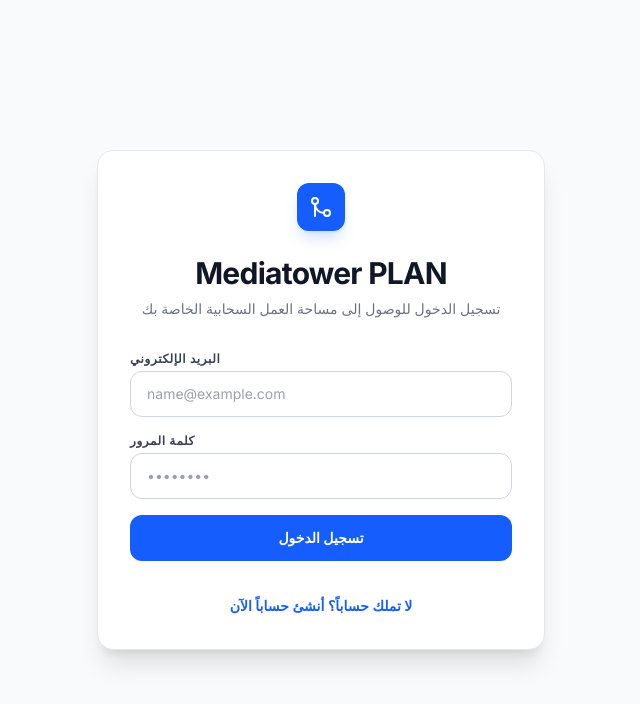
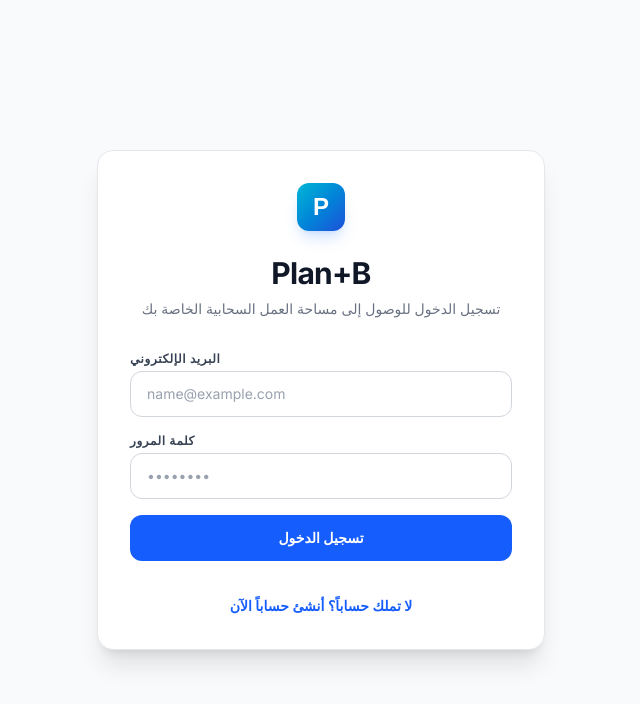
Before and after one commit to irou80naima-byte/mediatower, a React (Vite) app: page / in a window 1280 px wide. Shown: the top 704 px of the page, without its empty margins (319-959 px from the left). Built offline with nearby package versions, Linux system fonts and the light colour scheme.

Commit message:
feat: rebrand to Plan+B and update logo

```diff
--- a/import_db.js
+++ b/import_db.js
@@ -11,7 +11,7 @@
 const askQuestion = (query) => new Promise((resolve) => rl.question(query, resolve));
 
 async function main() {
-  console.log('\n=== أداة تهيئة قاعدة بيانات Mediatower PLAN ===\n');
+  console.log('\n=== أداة تهيئة قاعدة بيانات Plan+B ===\n');
   console.log('يرجى إدخال بيانات الاتصال بقاعدة بيانات MySQL التي حصلت عليها من Aiven.io:\n');
 
   const host = await askQuestion('اسم المضيف (Host): ');
--- a/index.html
+++ b/index.html
@@ -3,7 +3,7 @@
   <head>
     <meta charset="UTF-8" />
     <meta name="viewport" content="width=device-width, initial-scale=1.0" />
-    <title>Mediatower PLAN</title>
+    <title>Plan+B</title>
   </head>
   <body>
     <div id="root"></div>
--- a/myapp/index.html
+++ b/myapp/index.html
@@ -3,7 +3,7 @@
   <head>
     <meta charset="UTF-8" />
     <meta name="viewport" content="width=device-width, initial-scale=1.0" />
-    <title>Mediatower PLAN</title>
+    <title>Plan+B</title>
     <script type="module" crossorigin src="/myapp/assets/index-_imc3GgH.js"></script>
     <link rel="stylesheet" crossorigin href="/myapp/assets/index-CV3HVf9p.css">
   </head>
--- a/src/App.tsx
+++ b/src/App.tsx
@@ -1,5 +1,5 @@
 // =============================================
-// Mediatower PLAN — App Root
+// Plan+B — App Root
 // =============================================
 // This file was restructured from 1646 lines to ~350 lines.
 // All flow editor logic has been moved to dedicated components and hooks.
@@ -52,14 +52,10 @@
     <div className="flex min-h-screen items-center justify-center bg-gray-50 px-4 py-12 sm:px-6 lg:px-8 font-sans">
       <div className="w-full max-w-md space-y-8 bg-white p-8 rounded-2xl border border-gray-200 shadow-xl">
         <div className="text-center">
-          <div className="mx-auto flex h-12 w-12 items-center justify-center rounded-xl bg-blue-600 text-white shadow-lg shadow-blue-500/20">
-            <svg stroke="currentColor" fill="none" strokeWidth="2" viewBox="0 0 24 24" strokeLinecap="round" strokeLinejoin="round" className="h-6 w-6" xmlns="http://www.w3.org/2000/svg">
-              <circle cx="18" cy="18" r="3" />
-              <circle cx="6" cy="6" r="3" />
-              <path d="M6 21V9a9 9 0 0 0 9 9" />
-            </svg>
+          <div className="mx-auto flex h-12 w-12 items-center justify-center rounded-xl bg-gradient-to-br from-[#06b6d4] to-[#1d4ed8] shadow-lg shadow-blue-500/20">
+            <span className="text-white font-extrabold text-2xl leading-none" style={{ fontFamily: 'sans-serif' }}>P</span>
           </div>
-          <h2 className="mt-6 text-3xl font-extrabold text-gray-900 tracking-tight">Mediatower PLAN</h2>
+          <h2 className="mt-6 text-3xl font-extrabold text-gray-900 tracking-tight">Plan+B</h2>
           <p className="mt-2 text-sm text-gray-500">
             {isLogin ? 'تسجيل الدخول للوصول إلى مساحة العمل السحابية الخاصة بك' : 'إنشاء حساب جديد لحفظ وإدارة مشاريعك السحابية'}
           </p>
--- a/src/components/Workspace.tsx
+++ b/src/components/Workspace.tsx
@@ -37,13 +37,11 @@
           <div className="p-6 pb-2">
             <a href="#">
               <div className="flex items-center gap-2 text-gray-900">
-                <svg stroke="currentColor" fill="none" strokeWidth="2" viewBox="0 0 24 24" strokeLinecap="round" strokeLinejoin="round" height="1.5em" width="1.5em" xmlns="http://www.w3.org/2000/svg">
-                  <circle cx="18" cy="18" r="3" />
-                  <circle cx="6" cy="6" r="3" />
-                  <path d="M6 21V9a9 9 0 0 0 9 9" />
-                </svg>
+                <div className="w-8 h-8 bg-gradient-to-br from-[#06b6d4] to-[#1d4ed8] rounded-xl flex items-center justify-center shadow-sm">
+                  <span className="text-white font-extrabold text-lg leading-none" style={{ fontFamily: 'sans-serif' }}>P</span>
+                </div>
                 <div className="font-bold relative text-xl">
-                  Mediatower PLAN
+                  Plan+B
                   <div className="absolute ml-0.5 -top-px left-full text-xs font-medium text-blue-600">v1.2</div>
                 </div>
               </div>
--- a/src/services/apiClient.ts
+++ b/src/services/apiClient.ts
@@ -1,5 +1,5 @@
 // =============================================
-// Mediatower PLAN API Client
+// Plan+B API Client
 // يتواصل مع الـ Backend PHP على XAMPP / Coolify
 // =============================================
 // Improvements:
```
Also changed, not shown: 2 other files (tests, documents, lock files or other folders).
